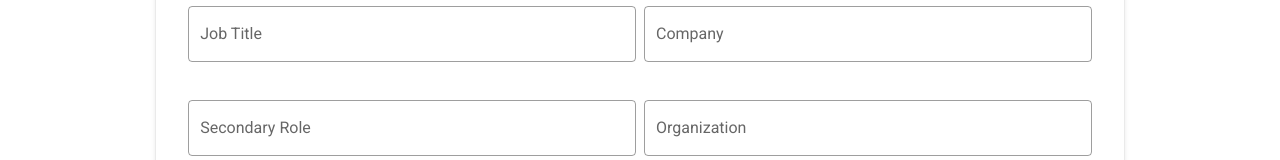
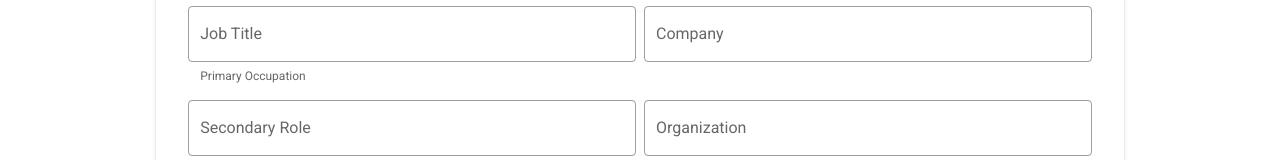
Before and after one commit to WomenInSoftwareEngineeringJP/speak-her-db, a Vue app in the folder web/: page /nominate-speaker in a window 1280 px wide. Shown: the part 326-486 px from the top of the page. Built offline with nearby package versions, Linux system fonts and the light colour scheme; no server answers.

Commit message:
organize job / secondary affiliation i18n fields, add persistent hint

```diff
--- a/web/src/components/nomination/JobInput.vue
+++ b/web/src/components/nomination/JobInput.vue
@@ -7,7 +7,9 @@
     >
       <v-text-field
         ref="title"
-        :label="$t('nominateSpeaker.jobTitle')"
+        :label="$t('nominateSpeaker.job.title')"
+        :hint="$t('nominateSpeaker.job.hint')"
+        persistent-hint
         outlined
         :value="value.title"
         @input="updateJob('title', $event)"
@@ -21,7 +23,7 @@
       <v-text-field
         ref="company"
         :value="value.company"
-        :label="$t('nominateSpeaker.company')"
+        :label="$t('nominateSpeaker.job.company')"
         outlined
         @input="updateJob('company', $event)"
       />
--- a/web/src/components/nomination/SecondaryAffiliationInput.vue
+++ b/web/src/components/nomination/SecondaryAffiliationInput.vue
@@ -7,8 +7,8 @@
     >
       <v-text-field
         ref="secondary_title"
-        :label="$t('nominateSpeaker.affiliation.title')"
-        :hint="$t('nominateSpeaker.affiliation.hint')"
+        :label="$t('nominateSpeaker.secondaryAffiliation.title')"
+        :hint="$t('nominateSpeaker.secondaryAffiliation.hint')"
         persistent-hint
         outlined
         :value="value.secondary_title"
@@ -23,7 +23,7 @@
       <v-text-field
         ref="secondary_affiliation"
         :value="value.secondary_affiliation"
-        :label="$t('nominateSpeaker.affiliation.company')"
+        :label="$t('nominateSpeaker.secondaryAffiliation.organization')"
         outlined
         @input="updateAffiliation('secondary_affiliation', $event)"
       />
--- a/web/src/i18n/locales/en.json
+++ b/web/src/i18n/locales/en.json
@@ -69,15 +69,18 @@
             "label": "Speaker Bio"
         },
         "city": "City",
-        "company": "Company",
         "consent": "I have the speaker's permission to submit her information to the SpeakHer database.",
         "email": "Email",
         "error": "Error: {0}",
         "facebook": "Facebook URL",
-        "jobTitle": "Job Title",
-        "affiliation": {
+        "job": {
+            "title": "Job Title",
+            "company": "Company",
+            "hint": "Primary Occupation"
+        },
+        "secondaryAffiliation": {
             "title": "Secondary Role",
-            "company": "Organization",
+            "organization": "Organization",
             "hint": "Academic institutions, volunteer positions, or second jobs"
         },
         "languages": "Languages",
--- a/web/src/i18n/locales/ja.json
+++ b/web/src/i18n/locales/ja.json
@@ -68,12 +68,16 @@
             "label": "経歴"
         },
         "city": "都市",
-        "company": "会社",
         "consent": "スピーカーの情報をSpeakHerデータベースに登録する許可をスピーカーから得ています。",
         "email": "Eメール",
         "error": "エラー： {0}",
         "facebook": "FacebookのURL",
-        "jobTitle": "職名",
+        "job": {
+            "title": "職名",
+            "company": "会社"
+        },
+        "secondaryAffiliation": {
+        },
         "languages": "言語",
         "linkedIn": "LinkedInのURL",
         "nameEn": "お名前(英語\/ローマ字)",
```
